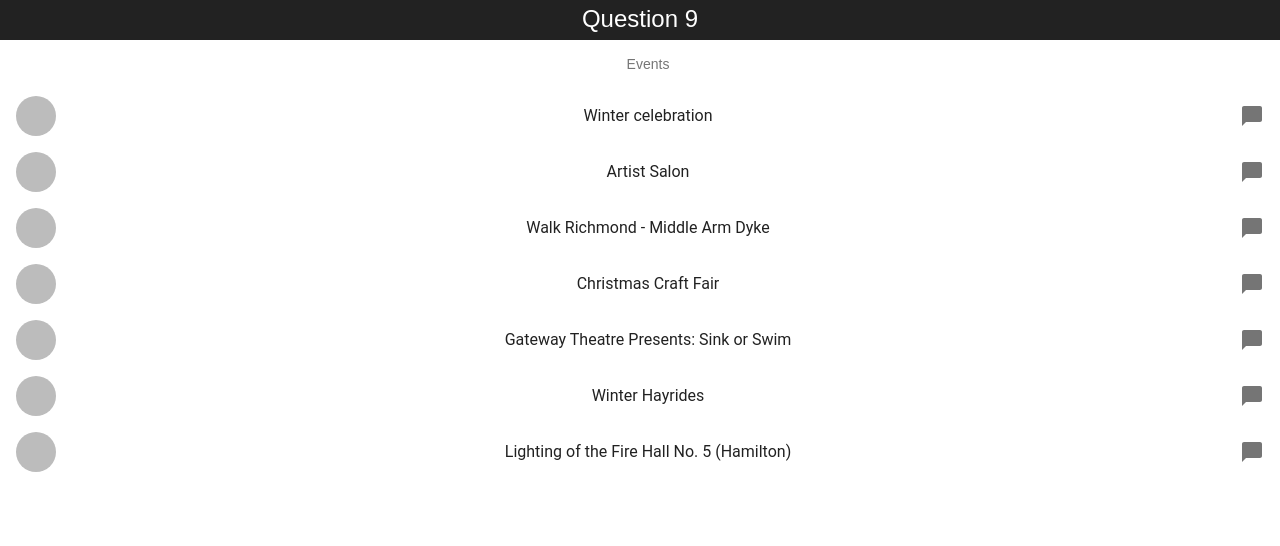
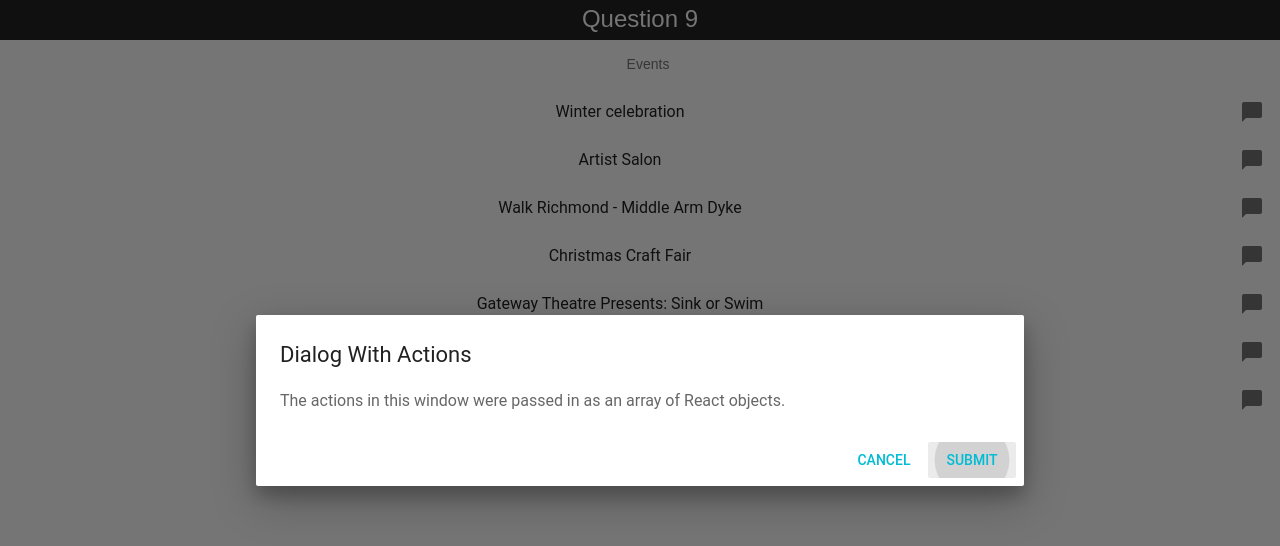
Before and after one commit to kktam/cor_questions, a React (Create React App) app in the folder question9/: page / in a window 1280 px wide. Both pictures are taken after a click on the element "Winter celebration". Shown: the top 546 px of the page. Built offline with nearby package versions, Linux system fonts and the light colour scheme.

Commit message:
setup blank dialog popup onClick
preparation for showing data on popup card

```diff
--- /dev/null
+++ b/question9/src/scene/CalendarCard.js
@@ -0,0 +1,72 @@
+import React from 'react';
+import Dialog from 'material-ui/Dialog';
+import FlatButton from 'material-ui/FlatButton';
+import RaisedButton from 'material-ui/RaisedButton';
+
+/**
+ * Calendar Card class
+ */
+export default class CalendarCard extends React.Component {
+  state = {
+    open: false,
+  };
+
+  constructor(props) {
+    super(props)
+  }
+
+  handleOpen = () => {
+    this.setState({open: true});
+  };
+
+  handleClose = () => {
+    this.setState({open: false});
+  };
+
+  render() {
+    this.state.open = this.props.open;
+
+    const actions = [
+      <FlatButton
+        label="Cancel"
+        primary={true}
+        onClick={this.handleClose}
+      />,
+      <FlatButton
+        label="Submit"
+        primary={true}
+        keyboardFocused={true}
+        onClick={this.handleClose}
+      />,
+    ];
+
+    return (
+      <div>
+        <Dialog
+          title="Dialog With Actions"
+          actions={actions}
+          modal={false}
+          open={this.state.open}
+          onRequestClose={this.handleClose}
+        >
+          The actions in this window were passed in as an array of React objects.
+
+{/*           <Card>
+            <CardHeader
+                title={obj.title}
+                subtitle={obj.location}
+                actAsExpander={true}
+                showExpandableButton={true}
+            />
+            <CardActions>
+              <FlatButton label="Action1" />
+              <FlatButton label="Action2" />
+            </CardActions>
+            <CardText expandable={true}>{obj.description}
+            </CardText>
+          </Card>  */}
+        </Dialog>
+      </div>
+    );
+  }
+}
--- a/question9/src/scene/CalendarList.js
+++ b/question9/src/scene/CalendarList.js
@@ -2,9 +2,10 @@
 
 import { List, ListItem } from 'material-ui/List';
 import Subheader from 'material-ui/Subheader';
+import { Card, CardActions, CardHeader, CardText } from 'material-ui/Card';
+import CommunicationChatBubble from 'material-ui/svg-icons/communication/chat-bubble';
 
-import Avatar from 'material-ui/Avatar';
-import CommunicationChatBubble from 'material-ui/svg-icons/communication/chat-bubble';
+import CalendarCard from './CalendarCard';
 
 import createCORSRequest from './../api/cors';
 import { COR_CALENDAR_API_GETEVENTS } from './../api/const';
@@ -27,6 +28,7 @@
     this.getCalendarEventsFailed = this.getCalendarEventsFailed.bind(this);
     this.onCalendarItemClicked = this.onCalendarItemClicked.bind(this);
     this.state = {
+      openCard: false
     };
 
 
@@ -90,7 +92,18 @@
    * @param dataObj data object selected on the Calendar list
    */
   onCalendarItemClicked(e, dataObj) {
-    window.alert(`click event:\n\n${JSON.stringify(dataObj, null, 2)}`)
+    //window.alert(`click event:\n\n${JSON.stringify(dataObj, null, 2)}`);
+
+    // validate data prior to procedding
+    if (dataObj == null) {
+      return;
+    }
+
+    // mark item as opened by dialog
+    this.events[dataObj.id].isOpened = true;
+
+    // set dialog open state
+    this.setState({openCard : true});
   }
 
   render() {
@@ -107,12 +120,14 @@
             return <ListItem
               primaryText={obj.title}
               key={obj.id}
-              onClick={ (e) => clickHandler(e, obj) }
-              leftAvatar={<Avatar src={obj.image} />}
+              onClick={(e) => clickHandler(e, obj)}
               rightIcon={<CommunicationChatBubble />}
-            />
-          })}
+            >
+              </ListItem>
+              })}
         </List>
+        <CalendarCard
+          open={this.state.openCard} />
       </div>
     );
   }
--- a/question9/src/utils/arrayManip.js
+++ b/question9/src/utils/arrayManip.js
@@ -1,7 +1,15 @@
+/*
+ * assignIdToData - add meta data to data set, to support Calendar events operations
+ * @param data - original data array
+ * @returns modified data array, with meta data embedded
+ */
 export function assignIdToData(data) {
     var modified = data.map(function(val, index, array) {
       if (val != null) {
+        // item position id in array
         val.id = index;
+        // item is currently open in UI
+        val.isOpened = false;
       }
       return val;
     })
```
